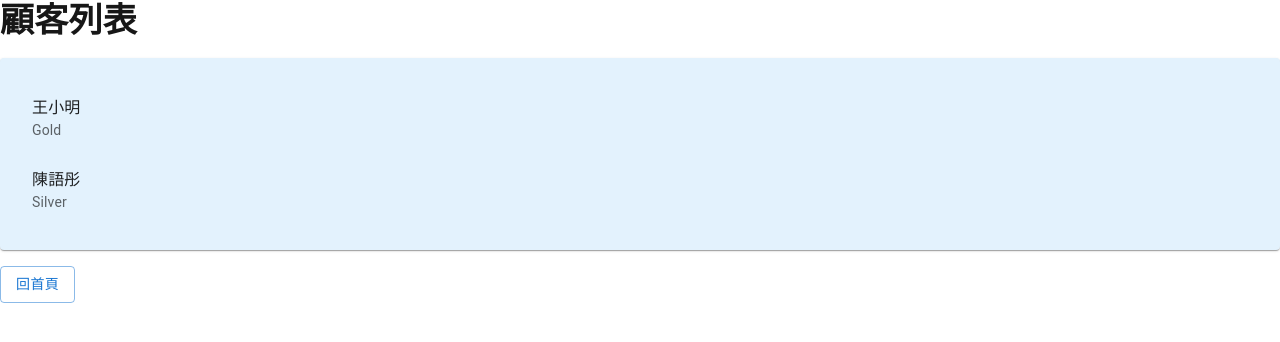
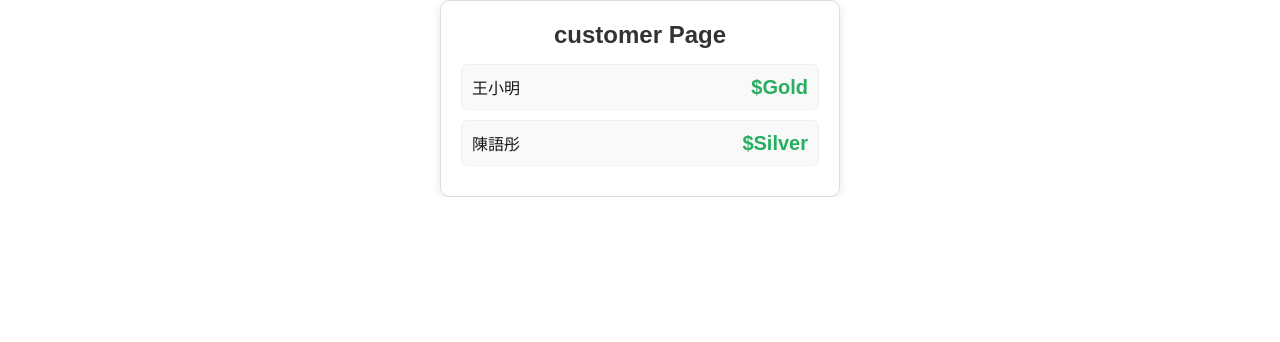
Before and after one commit to dennislzy/advanced-web, a Next.js app: page /Customers in a window 1280 px wide. Shown: the top 342 px of the page. Built offline with nearby package versions, Linux system fonts and the light colour scheme.

Commit message:
有問題

```diff
--- a/app/Customers/customers.tsx
+++ b/app/Customers/customers.tsx
@@ -2,14 +2,14 @@
 import { useState } from 'react'
 import { List, ListItemButton, ListItemText, Paper } from '@mui/material'
 import { blue } from '@mui/material/colors'
-
+export const customers = [
+    { id: 'c1', name: '王小明', level: 'Gold' },
+    { id: 'c2', name: '陳語彤', level: 'Silver' }
+  ]
 export default function CustomerList() {
   const [selectedId, setSelectedId] = useState<string | null>(null);
 
-  const customers = [
-    { id: 'c1', name: '王小明', level: 'Gold' },
-    { id: 'c2', name: '陳語彤', level: 'Silver' }
-  ]
+
 
   return (
     <Paper sx={{ bgcolor: blue[50], p: 2 }}>
--- a/app/Customers/page.tsx
+++ b/app/Customers/page.tsx
@@ -1,15 +1,19 @@
-import { Button, Box, Typography } from '@mui/material'
-import Link from 'next/link'
-import CustomerList from './customers'
+import { commonContainer, commonItem, commonPrice, commonTitle } from '../style/commonStyle'
+import { customers } from './customers'
 
-export default function CustomersPage() {
-  return (
-    <Box>
-      <Typography variant="h4" sx={{ mb: 2, fontWeight: 800 }}>顧客列表</Typography>
-      <CustomerList />
-      <Box sx={{ mt: 2 }}>
-        <Button component={Link} href="/" variant="outlined">回首頁</Button>
-      </Box>
-    </Box>
-  )
+const Customer = ()=>{
+    return (
+        <div style={commonContainer}>
+            <h1 style={commonTitle}>customer Page</h1>
+            <ul>
+                {customers.map(common => (
+                    <li key={common.id} style={commonItem}>
+                        <span>{common.name}</span>
+                        <span style={commonPrice} >${common.level}</span>
+                    </li>
+                ))}
+            </ul>
+        </div>
+    )
 }
+export default Customer;
--- a/app/page.tsx
+++ b/app/page.tsx
@@ -9,7 +9,7 @@ const metadata = [
   {
     id: 2,
     title: "顧客列表",
-    link: "/customer"
+    link: "/Customers"
   }
 ];
 
```
